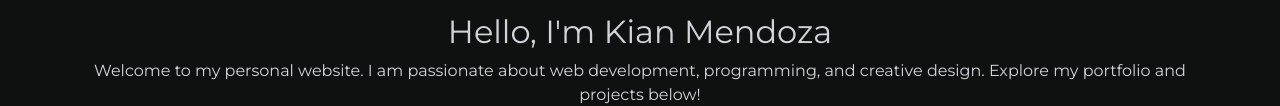
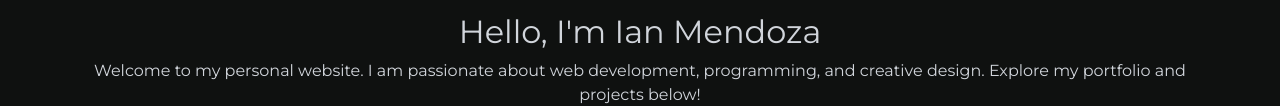
Before and after one commit to Ianjosh09/IanJosh, a plain HTML site: page index.html in a window 1280 px wide. Shown: the part 319-425 px from the top of the page. Drawn offline with nearby package versions, Linux system fonts and the light colour scheme.

Commit message:
Update index.html

```diff
--- a/index.html
+++ b/index.html
@@ -38,7 +38,7 @@
   <section id="home" class="text-center py-5">
     <div class="container">
       <img src="Ian.jpg" class="rounded-circle border border-4 border-success mb-3" width="180" height="180" alt="Kian Mendoza Photo">
-      <h2>Hello, I'm Kian Mendoza</h2>
+      <h2>Hello, I'm Ian Mendoza</h2>
       <p>Welcome to my personal website. I am passionate about web development, programming, and creative design. Explore my portfolio and projects below!</p>
     </div>
   </section>
```
